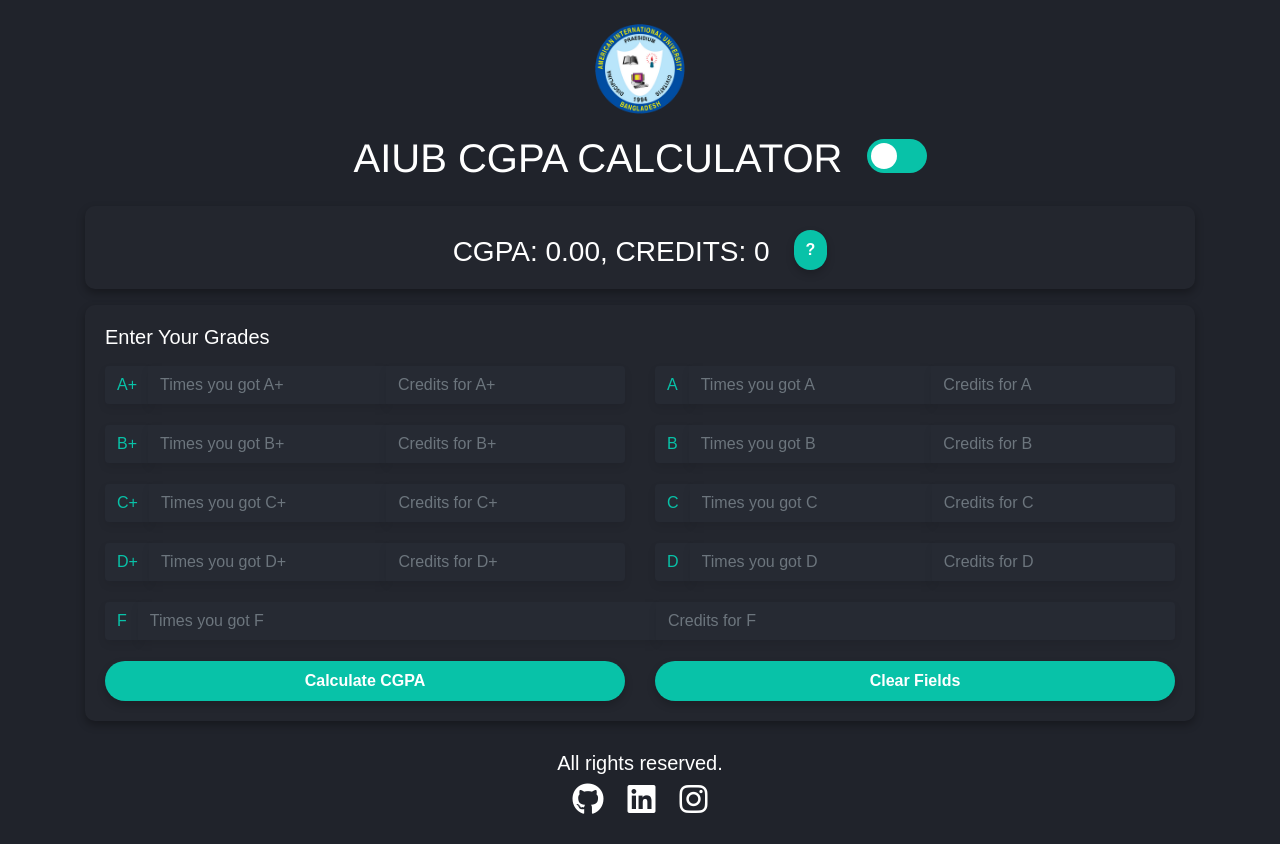
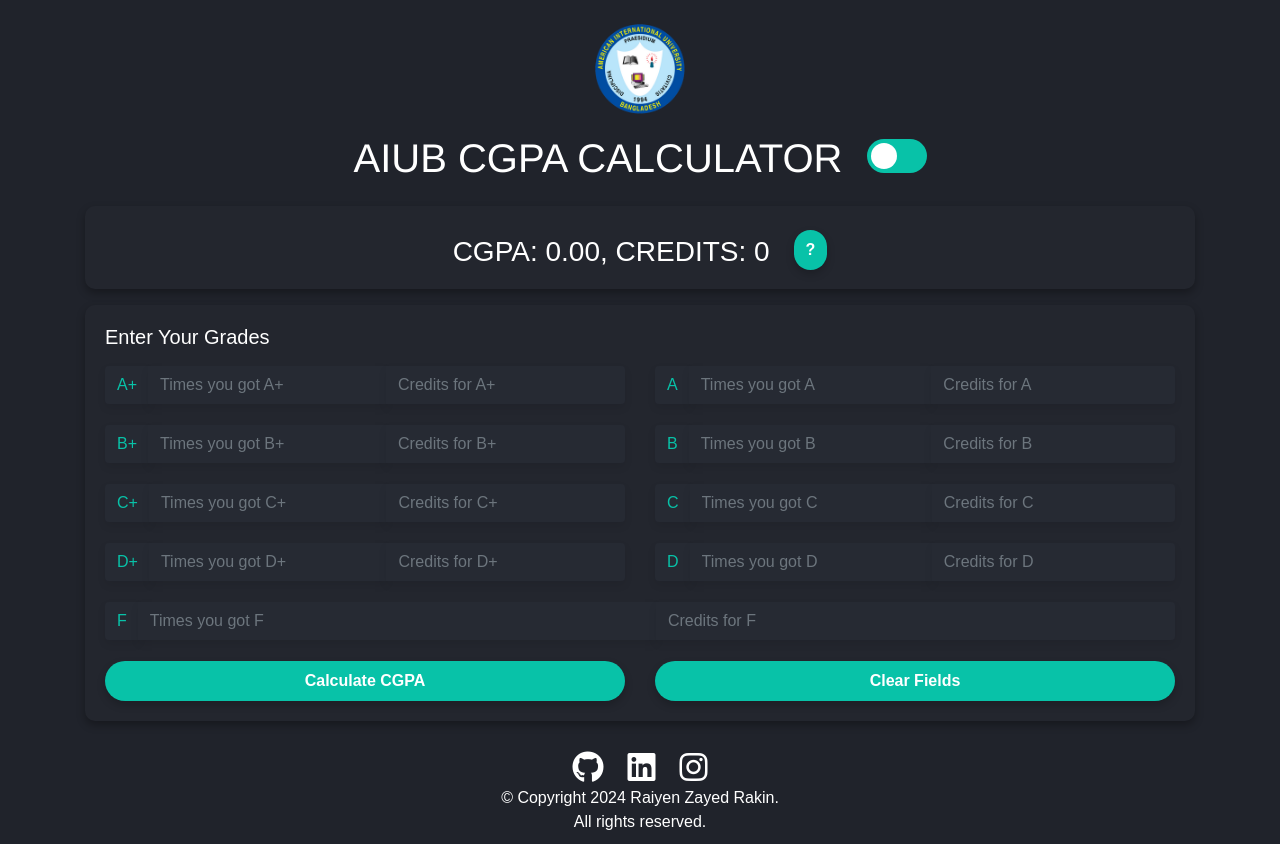
Before and after one commit to raiyen-zayed-rakin/AIUB-CGPA-Calculator, a website: page index.html in a window 1280 px wide. Drawn offline with nearby package versions, Linux system fonts and the light colour scheme.

Commit message:
Updated Footer, copyrights

```diff
--- a/index.html
+++ b/index.html
@@ -170,9 +170,6 @@
 
 
     <footer id="footer">
-        <div class ="heading-info">
-            <h5>All rights reserved.</h5>
-        </div>
         <div class="cgpa-section">
             <a href="https://github.com/raiyen-zayed-rakin" target="_blank">
                 <i class="fa-brands fa-github fa-2x"></i>
@@ -183,8 +180,11 @@
             <a href="https://www.instagram.com/rakin_sama_/" target="_blank">
                 <i class="fa-brands fa-instagram fa-2x ml-4"></i>
             </a>
+        </div>
+        <div class ="heading-info">
+            <All>&copy; Copyright 2024 Raiyen Zayed Rakin.<br>All rights reserved.</h6>
+        </div>
 
-        </div>
     </footer>
     <script src="script.js"></script>
 </body>
--- a/script.js
+++ b/script.js
@@ -1,6 +1,3 @@
-
-
-
 // Function to toggle between light and dark theme by switching class on <body>
 function toggleTheme() {
     const bodyElement = document.body;
--- a/style.css
+++ b/style.css
@@ -78,6 +78,9 @@
     height: 90px;
 }
 
+.heading-info {
+    text-align: center;
+}
 .heading-info, .cgpa-section {
     display: flex;
     justify-content: center;
```
